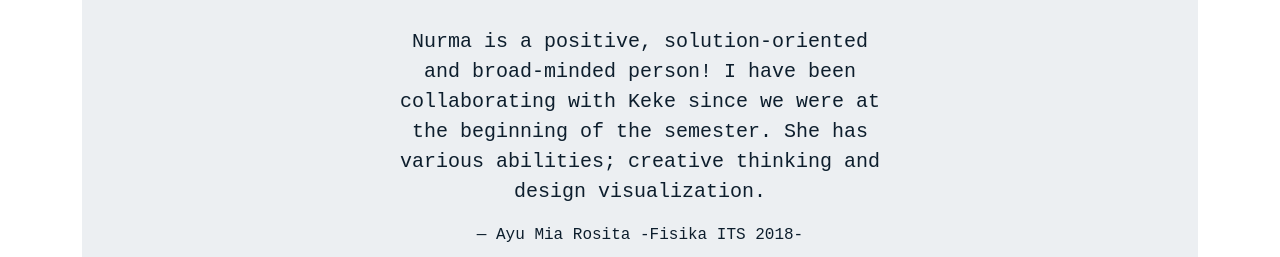
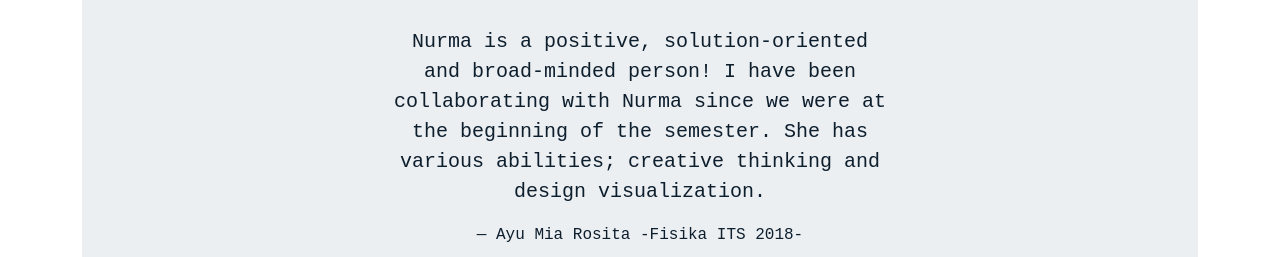
Before and after one commit to nurmarhl/nurmarhl.github.io, a plain HTML site: page index.html in a window 1280 px wide. Shown: the part 2556-2813 px from the top of the page. Drawn offline with Linux system fonts and the light colour scheme; a web font is replaced by a local one.

Commit message:
Update index.html

```diff
--- a/index.html
+++ b/index.html
@@ -236,7 +236,7 @@
                   <img src="assets/img/ayumia.jpeg" alt="Image" class="img-fluid">
                   <blockquote>
                     <p>Nurma is a positive, solution-oriented and broad-minded person! I have been
-                      collaborating with Keke since we were at the beginning of the semester. She has various abilities; creative thinking and design visualization.</p>
+                      collaborating with Nurma since we were at the beginning of the semester. She has various abilities; creative thinking and design visualization.</p>
                   </blockquote>
                   <p>&mdash; Ayu Mia Rosita -Fisika ITS 2018-</p>
                 </div>
```
